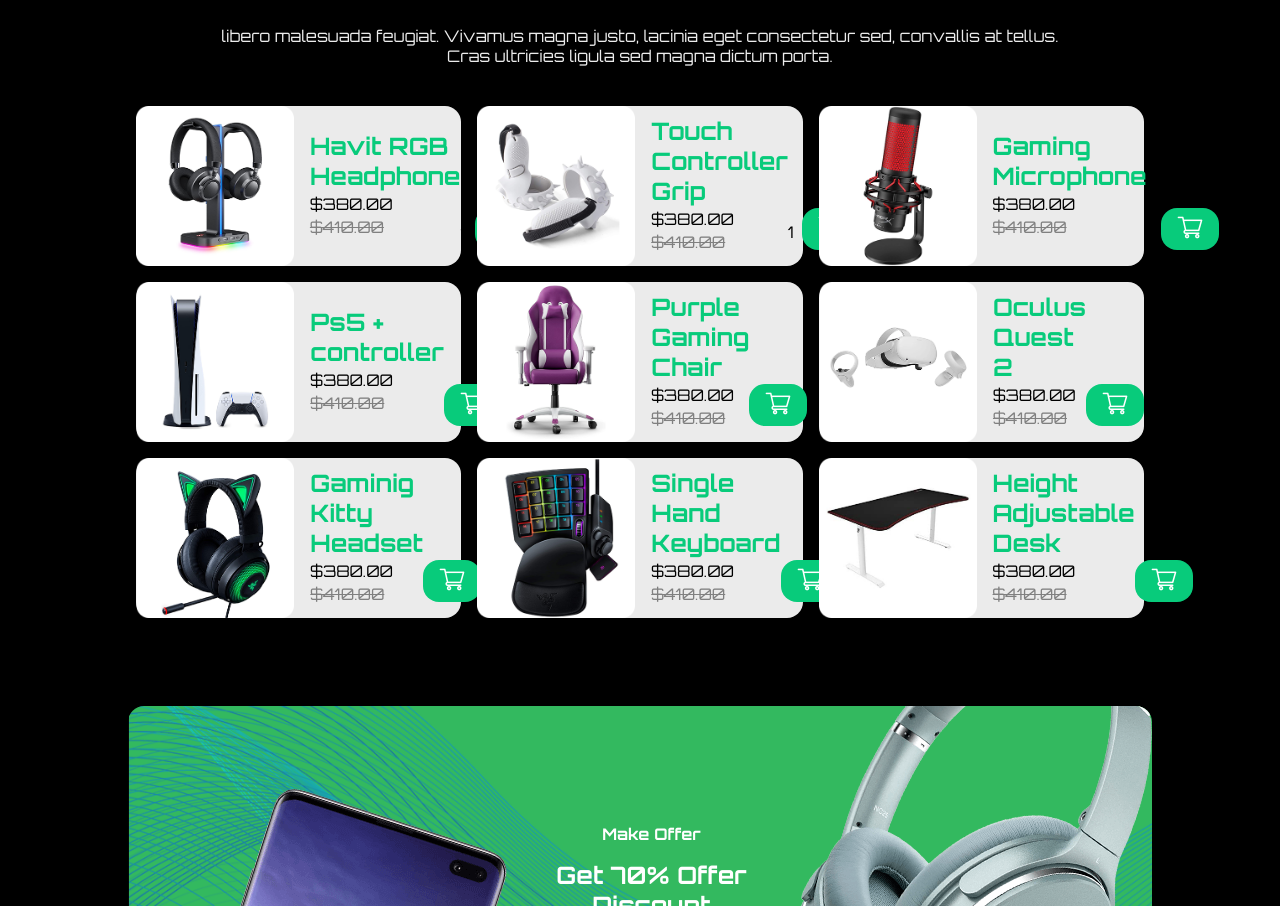
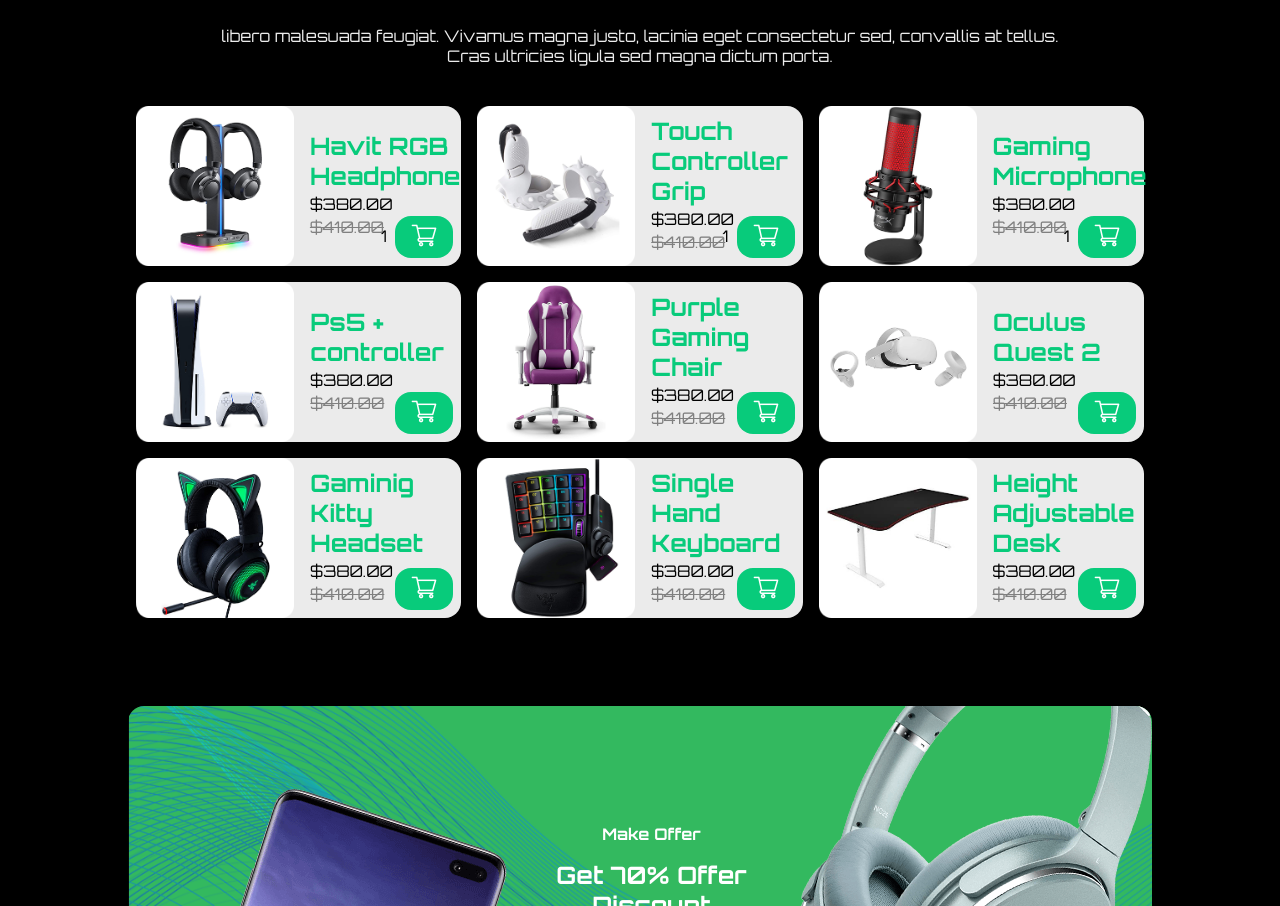
Before and after one commit to giordanofabrizii/proj-html-vuejs, a Vue app: page / in a window 1280 px wide. Shown: the part 6634-7540 px from the top of the page. Built offline with nearby package versions, Linux system fonts and the light colour scheme; no server answers.

Commit message:
fixed the cart icon

```diff
--- a/src/components/Header/HeaderSticky.vue
+++ b/src/components/Header/HeaderSticky.vue
@@ -666,9 +666,4 @@
     opacity: 1;
     cursor: pointer;
 }
-
-
-
-
-
 </style>
--- a/src/components/ShopApp.vue
+++ b/src/components/ShopApp.vue
@@ -121,12 +121,14 @@
                         <p>{{ i.price }}</p>
                         <p class="old">{{ i.oldPrice }}</p>
                     </div>
+                    <div class="cart">
                         <span v-if="findEl(i.name)">
                             {{ findEl(i.name).count}}
                         </span>
                         <button @click="addEl(i)">
                             <img src="../assets/img/icon/cart-icon.png" alt="">
                         </button>
+                    </div>
                 </article>
             </div>
         </div>
@@ -180,6 +182,7 @@
             height: 10rem;
             @include flexRow;
             border-radius: 1rem;
+            position: relative;
 
             img{
                 height: 100%;
@@ -194,6 +197,7 @@
 
                 p{
                     margin: .2rem 0;
+                    width: min-content;
                 }
 
                 .old{
@@ -203,9 +207,16 @@
 
             }
 
+            .cart{
+                position: absolute;
+                bottom: .5rem;
+                right: .5rem;
+                @include flexRow;
+                justify-content: center;
+
                 span{
                     align-self: end;
-                margin: 0 .5rem 1.5rem 0;
+                    margin: 0 .5rem .75rem 0;
                 }
 
                 button{
@@ -213,9 +224,9 @@
                     background-color: $green;
                     padding: .5rem 1rem;
                     border-radius: 1rem;
-                margin: 0 1rem 1rem 0;
-                align-self: end;
                 }
+            }
+
         }
     }
 }
```
Lines whose indentation alone changed are shown as unchanged.
